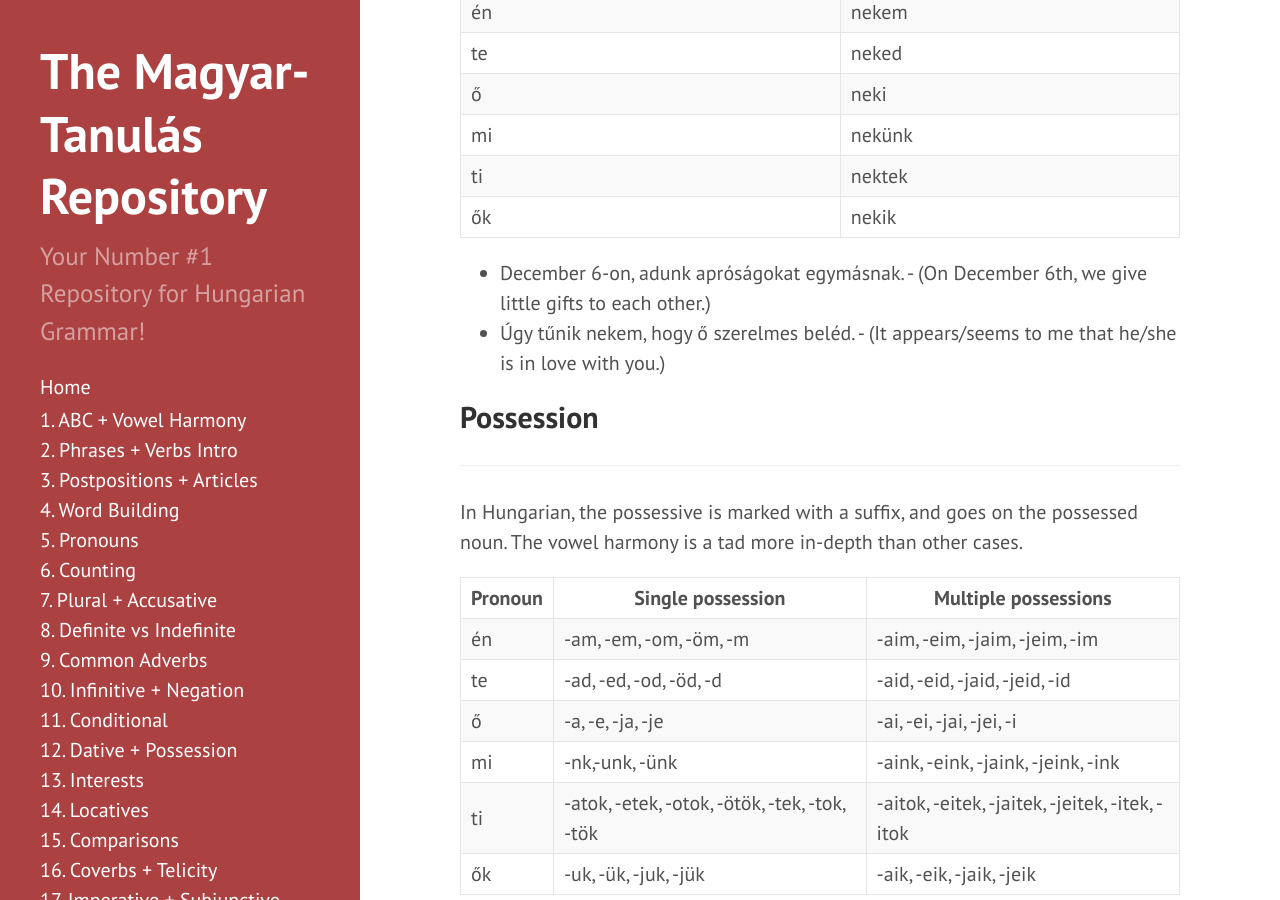
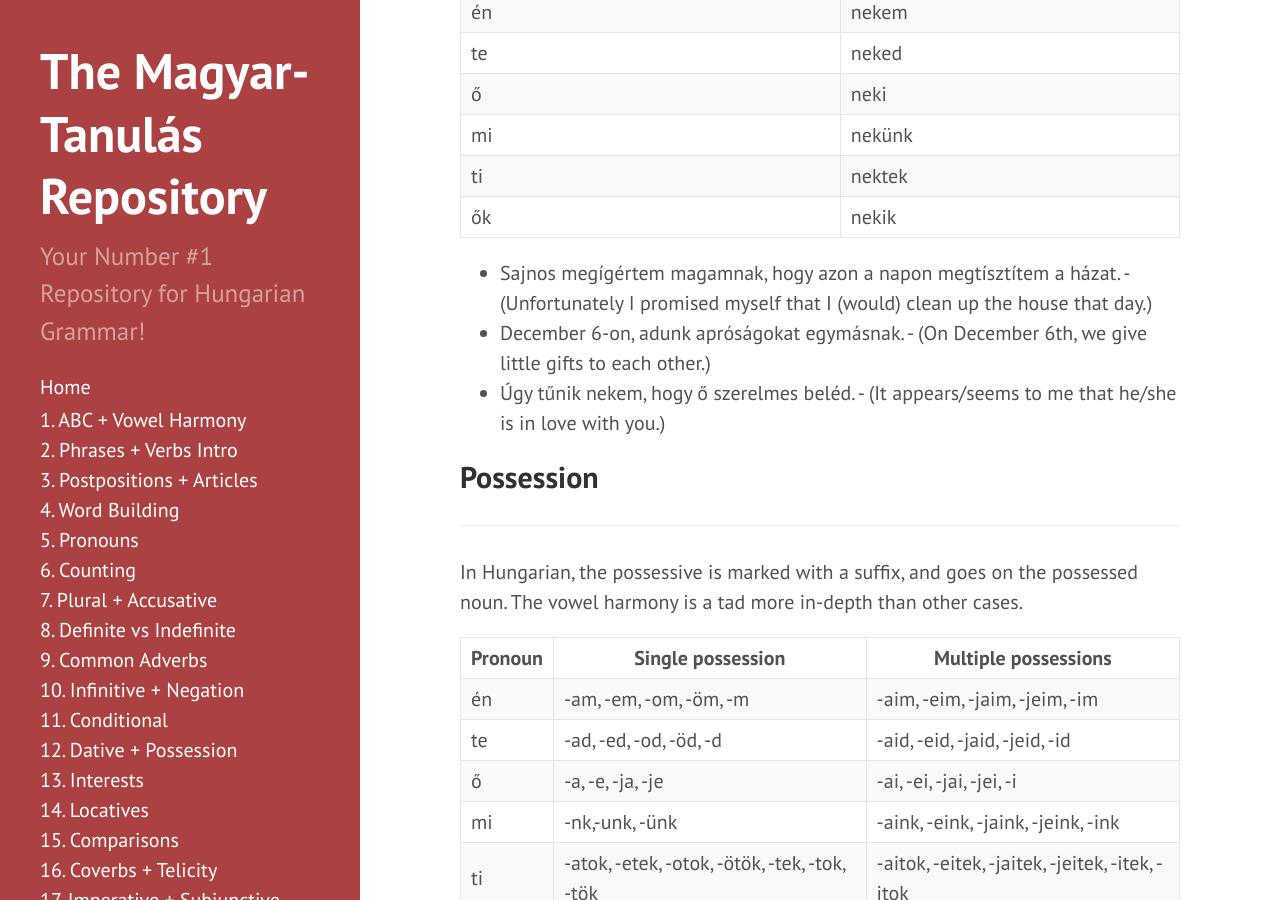
Before and after one commit to Magyartanulas/magyartanulas.github.io, a Jekyll site: the page built from dative_possession.md, in a window 1280 px wide and 900 px high, scrolled down 1544 px. Built offline with Jekyll 4.4.1, drawn with Linux system fonts in a browser that asks for light colours; comment, search, counter and statistics services are not loaded.

Commit message:
Update dative_possession.md

```diff
--- a/dative_possession.md
+++ b/dative_possession.md
@@ -46,6 +46,7 @@ Just like with the accusative case, pronouns change if they are in the dative ca
 | ti      | nektek |
 | ők      | nekik  |
 
+* Sajnos megígértem magamnak, hogy azon a napon megtísztítem a házat. - (Unfortunately I promised myself that I (would) clean up the house that day.)
 * December 6-on, adunk apróságokat egymásnak. - (On December 6th, we give little gifts to each other.)
 * Úgy tűnik nekem, hogy ő szerelmes beléd. - (It appears/seems to me that he/she is in love with you.)
 
```
